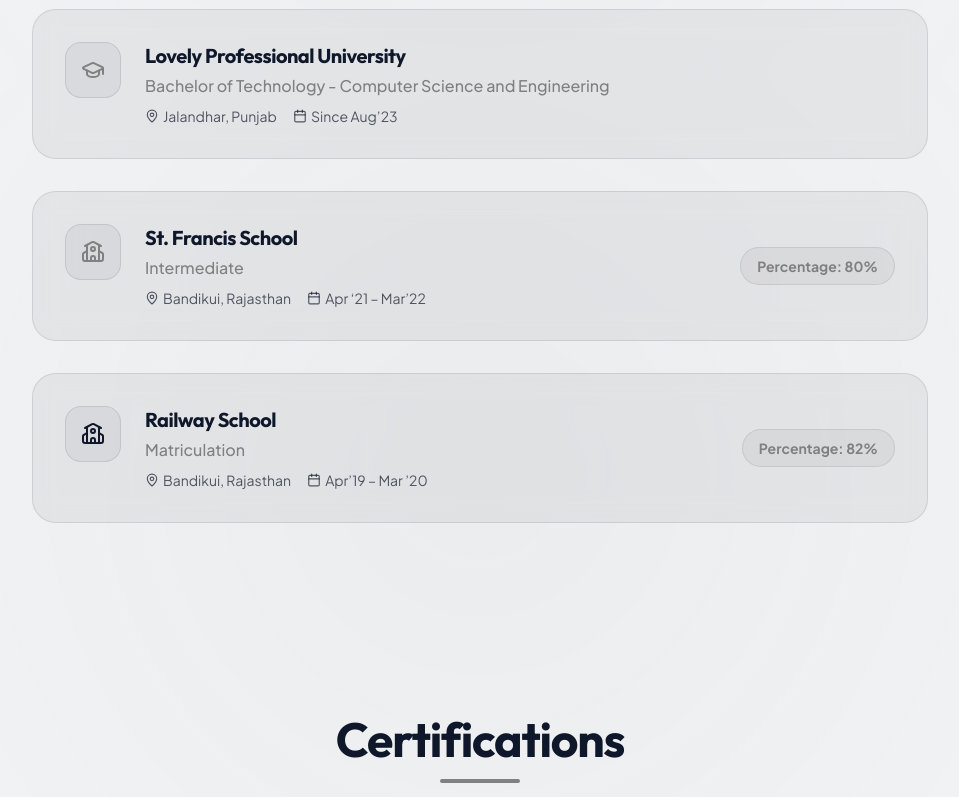
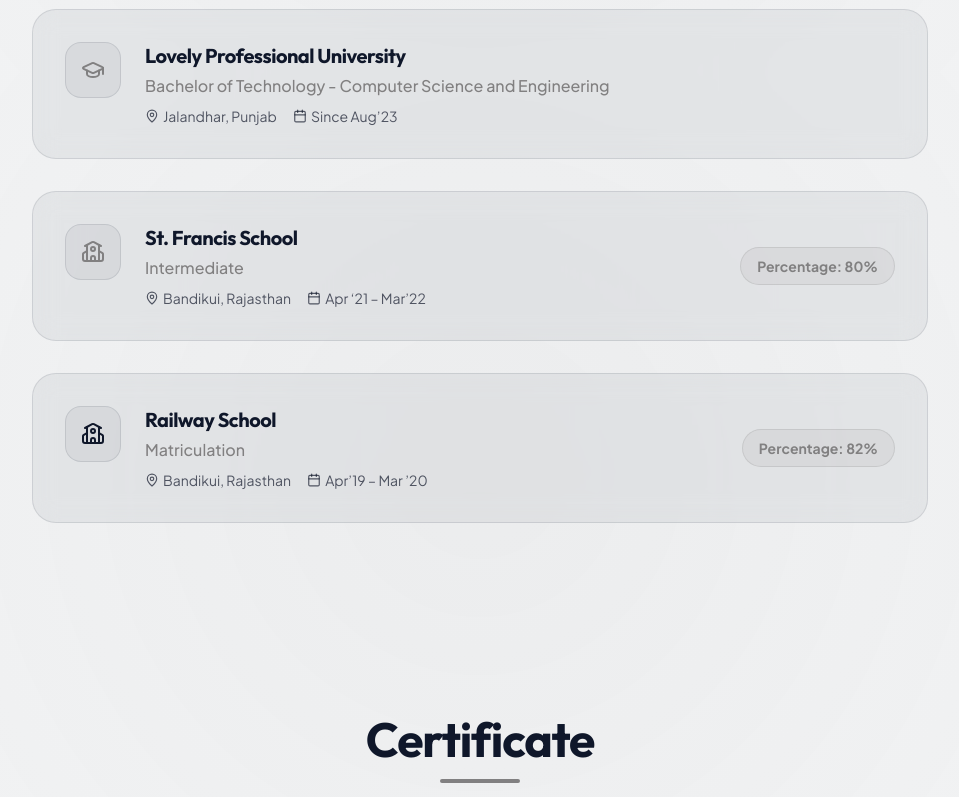
Before and after one commit to shri9461/shristhi-portfolio, a React (Vite) app: page / in a window 1280 px wide. Shown: the part 3128-3925 px from the top of the page, without its empty margins (160-1119 px from the left). Built offline with nearby package versions, Linux system fonts and the light colour scheme.

Commit message:
Change Certifications to Certificate

```diff
--- a/src/components/About.jsx
+++ b/src/components/About.jsx
@@ -4,7 +4,7 @@
 const About = () => {
   const stats = [
     { label: 'Projects Completed', value: '5+', icon: Code },
-    { label: 'Certifications', value: '5+', icon: GraduationCap },
+    { label: 'Certificate', value: '5+', icon: GraduationCap },
   ]
 
   return (
--- a/src/components/Certificates.jsx
+++ b/src/components/Certificates.jsx
@@ -69,7 +69,7 @@
           transition={{ duration: 0.6 }}
           className="text-center mb-16"
         >
-          <h2 className="text-3xl md:text-5xl font-bold mb-4">Certifications</h2>
+          <h2 className="text-3xl md:text-5xl font-bold mb-4">Certificate</h2>
           <div className="w-20 h-1 bg-primary mx-auto rounded-full" />
         </motion.div>
 
```
